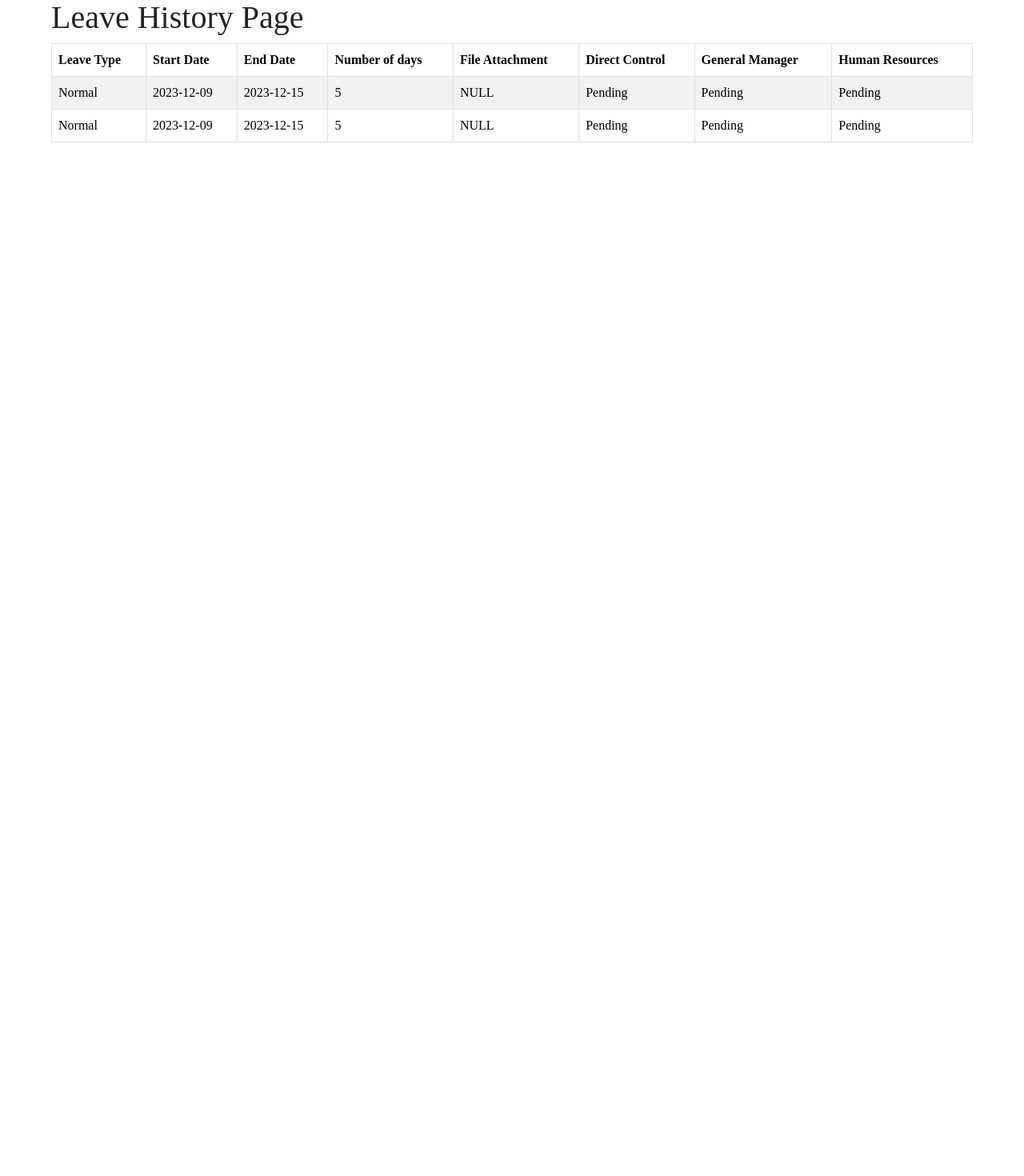
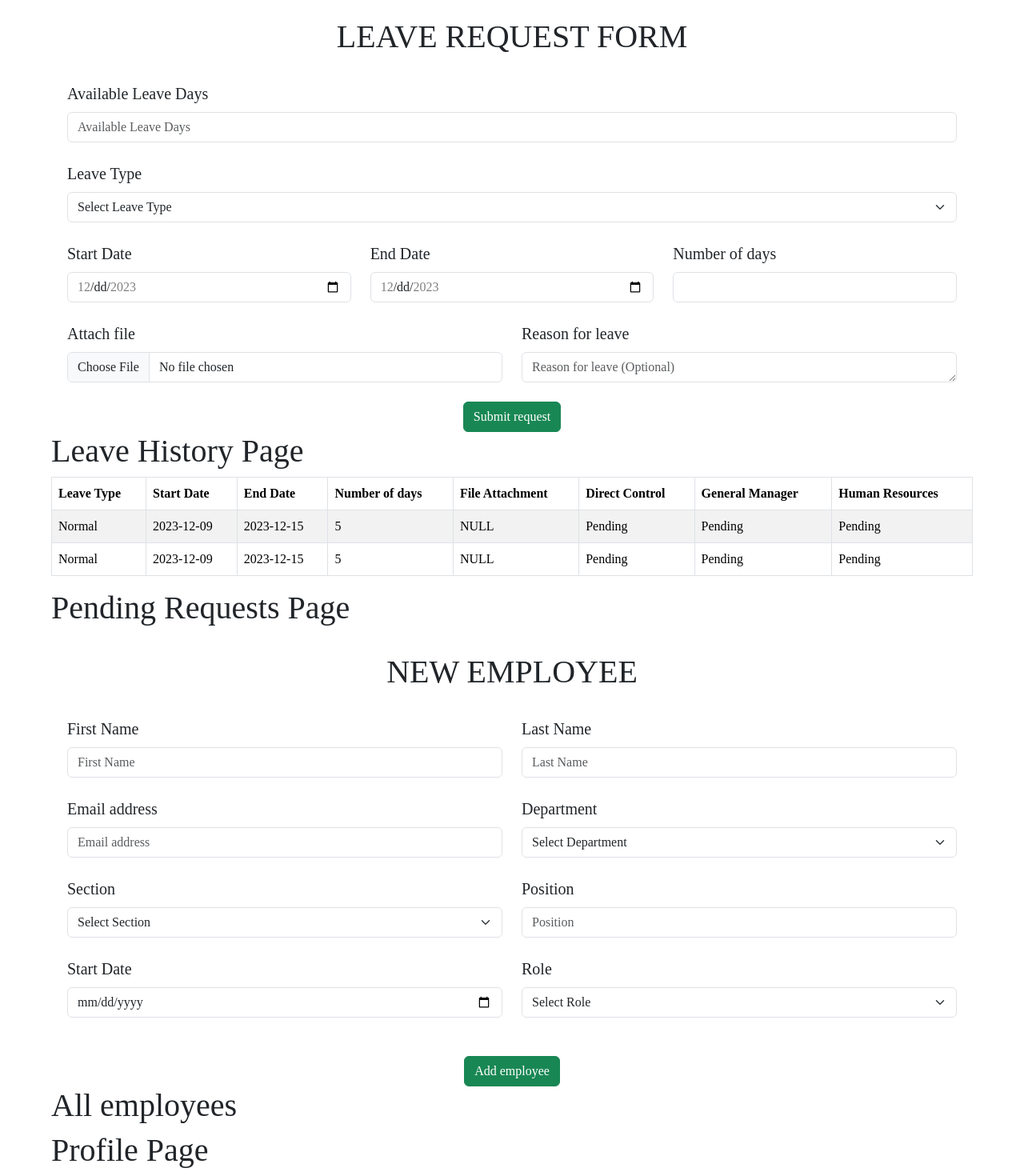
Before and after one commit to NdunguSam01/lms-mobikey, a React (Create React App) app: page /dashboard in a window 1280 px wide. Shown: the part 72-1542 px from the top of the page at 80% size. Before the commit the page ends 800 px from the top, so only its background shows below. Built offline with nearby package versions, Linux system fonts and the light colour scheme.

Commit message:
Uncommented the dashboard components

```diff
--- a/src/Pages/Dashboard.js
+++ b/src/Pages/Dashboard.js
@@ -24,12 +24,12 @@ const Dashboard = () =>
             <Navbar sidebarStatusFunction={sidebarStatusFunction} sidebarOpen={sidebarOpen}/>
             <Sidebar sidebarOpen={sidebarOpen} sidebarStatusFunction={sidebarStatusFunction}/>
             <main className={DashboardStyling.mainContainer} onClick={mainContainerClick}>
-                {/* <LeaveForm/> */}
+                <LeaveForm/>
                 <LeaveHistory/>
-                {/* <PendingRequests/>
+                <PendingRequests/>
                 <NewEmployee/>
                 <ViewEmployees/>
-                <Profile/> */}
+                <Profile/>
             </main>
         </>
      );
```
